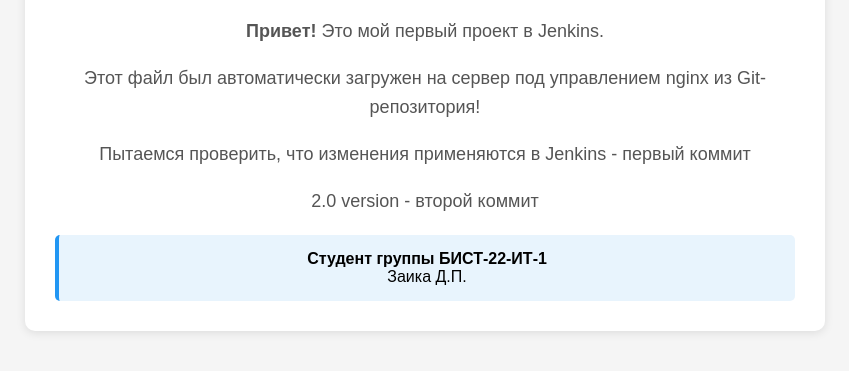
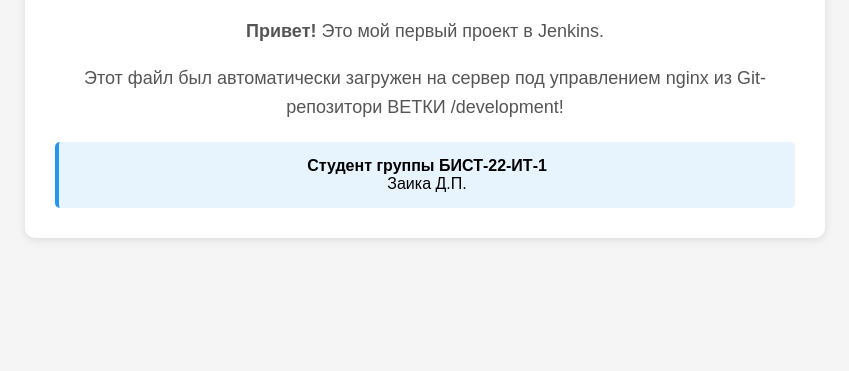
Before and after one commit to DenisZaika/devops-lab5-zaika-d, a plain HTML site: page index.html in a window 1280 px wide. Shown: the part 161-532 px from the top of the page, without its empty margins (215-1064 px from the left). Drawn offline with Linux system fonts and the light colour scheme.

Commit message:
Update3 index.html

```diff
--- a/index.html
+++ b/index.html
@@ -52,9 +52,7 @@
         <h1>Добро пожаловать!</h1>
         <div class="message">
             <p><strong>Привет!</strong> Это мой первый проект в Jenkins.</p>
-            <p>Этот файл был автоматически загружен на сервер под управлением nginx из Git-репозитория!</p>
-            <p>Пытаемся проверить, что изменения применяются в Jenkins - первый коммит</p>
-            <p>2.0 version - второй коммит</p>
+            <p>Этот файл был автоматически загружен на сервер под управлением nginx из Git-репозитори ВЕТКИ /development!</p>
         </div>
 
         <div class="student-info">
```
